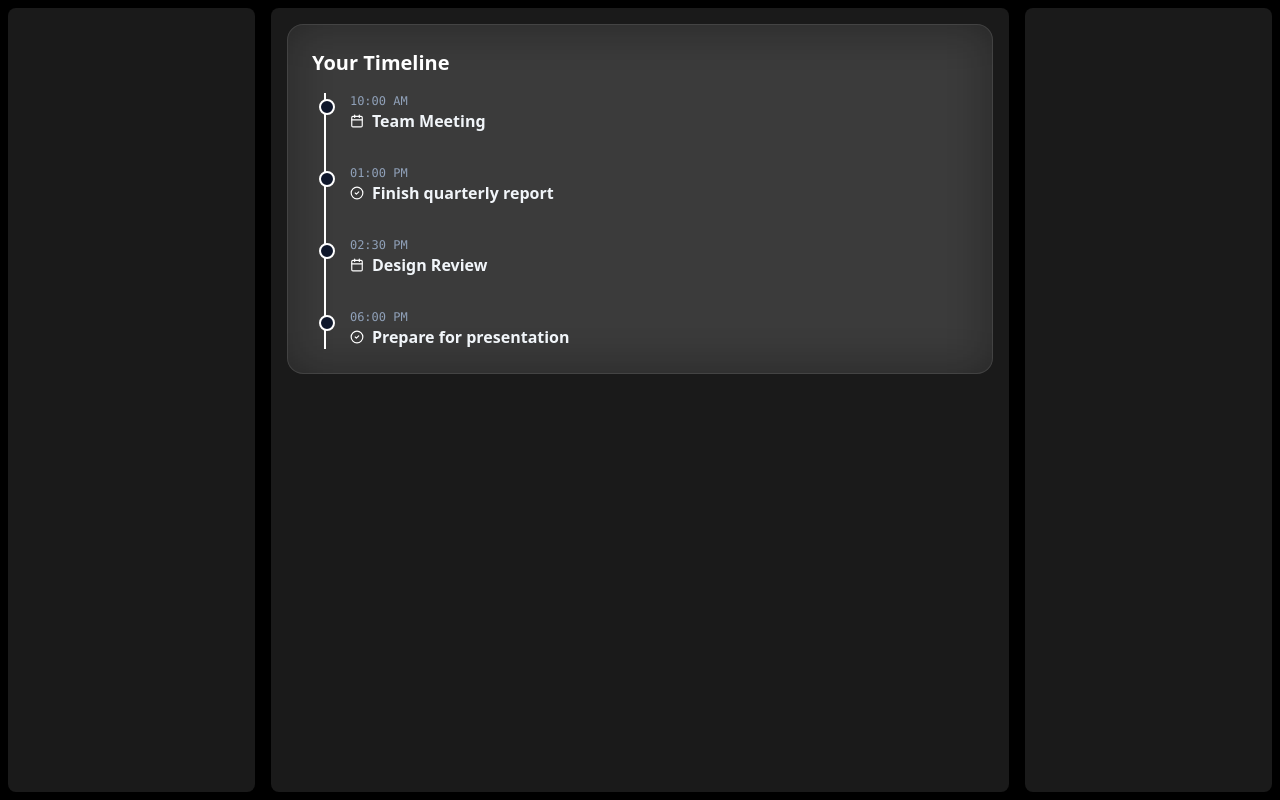
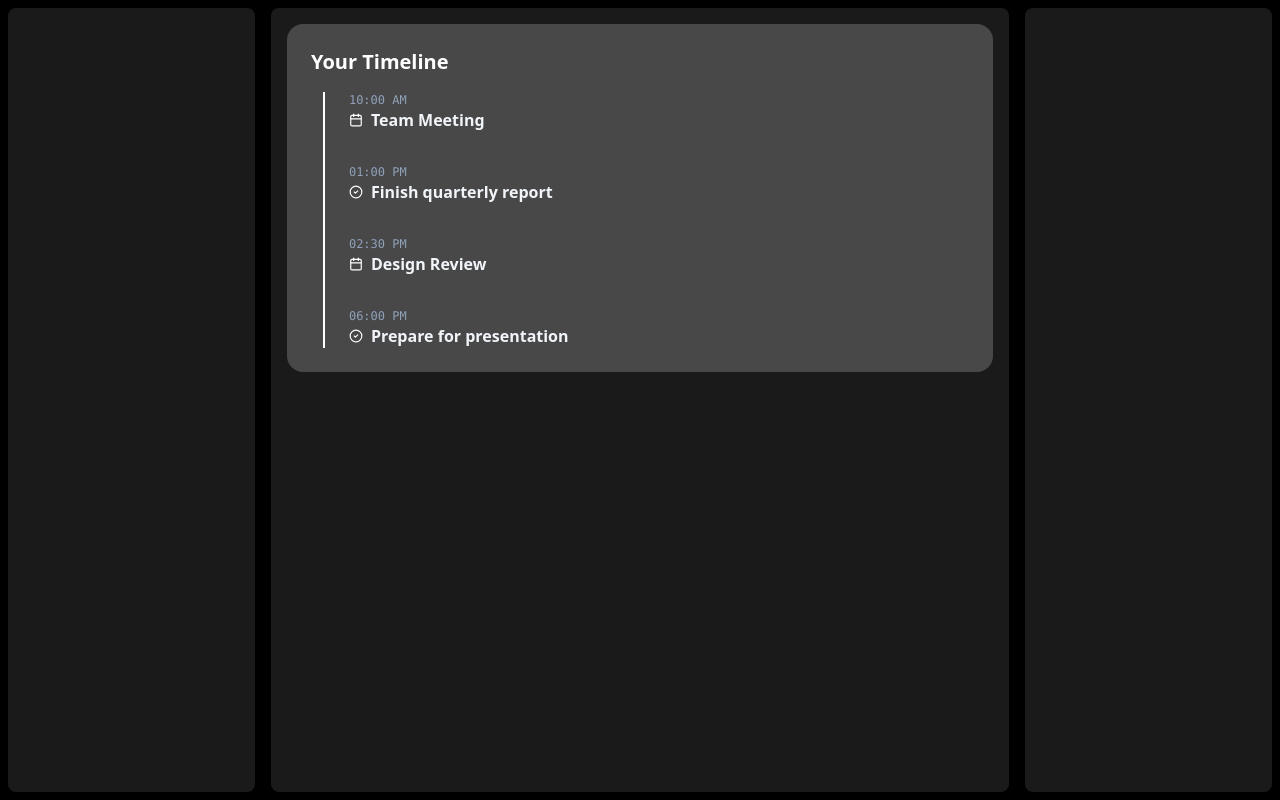
Before and after one commit to jgkiran2003/productivity-hub, a Next.js app: page / in a window 1280 px wide. Built offline with nearby package versions, Linux system fonts and the light colour scheme.

Commit message:
Clean code

```diff
--- a/src/app/components/UnifiedTimeline.tsx
+++ b/src/app/components/UnifiedTimeline.tsx
@@ -1,7 +1,5 @@
-// components/UnifiedTimeline.tsx
-import { cn } from "@/lib/utils";
 import { CalendarIcon, CheckCircle2 } from "lucide-react";
-import { Event, Task, TimelineItem } from "../../types"; // Import Event, Task, and TimelineItem interfaces
+import { Event, Task, TimelineItem } from "../../types";
 
 interface UnifiedTimelineProps {
   events: Event[];
@@ -23,16 +21,11 @@ export default function UnifiedTimeline({ events, tasks }: UnifiedTimelineProps)
   );
 
   return (
-    <div className="space-y-4 p-6 bg-white/5 backdrop-blur-xl rounded-2xl border border-white/10">
-      <h2 className="text-xl font-bold text-pickleball-yellow">Your Timeline</h2>
-      <div className="relative border-l-2 border-pickleball-green/30 ml-3 pl-6 space-y-8">
-        {mergedData.map((item: TimelineItem) => ( // Explicitly type item
+    <div className="space-y-4 p-6 bg-white/20 rounded-2xl">
+      <h2 className="text-xl font-bold">Your Timeline</h2>
+      <div className="relative border-l-2 ml-3 pl-6 space-y-8">
+        {mergedData.map((item: TimelineItem) => (
           <div key={item.id} className="relative">
-            {/* The Timeline Dot */}
-            <div className={cn(
-              "absolute -left-[31px] mt-1.5 w-4 h-4 rounded-full border-2 bg-slate-900",
-              item.type === 'event' ? "border-pickleball-green" : "border-pickleball-yellow"
-            )} />
 
             <div className="flex flex-col">
               <span className="text-xs font-mono text-slate-400">
--- a/src/app/page.tsx
+++ b/src/app/page.tsx
@@ -1,5 +1,5 @@
 import UnifiedTimeline from "./components/UnifiedTimeline";
-import { Event, Task } from "../types"; // Import Event and Task interfaces
+import { Event, Task } from "../types";
 
 export default function Home() {
   const sampleEvents: Event[] = [
--- a/tailwind.config.ts
+++ b/tailwind.config.ts
@@ -9,8 +9,6 @@ const config: Config = {
   theme: {
     extend: {
       colors: {
-        "pickleball-yellow": "#FFD700", // Example yellow color
-        "pickleball-green": "#7CFC00",  // Example green color
       },
     },
   },
```
